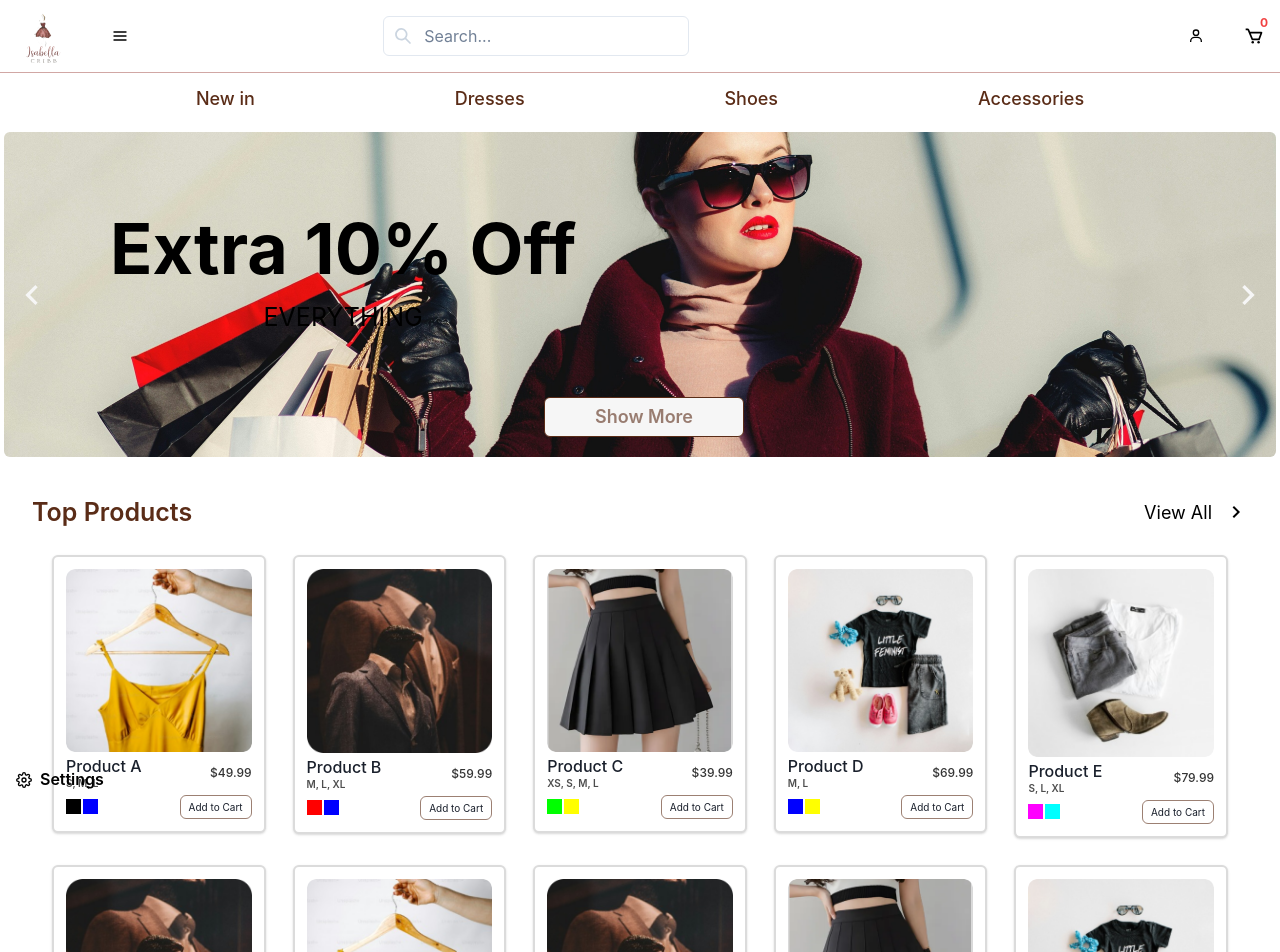
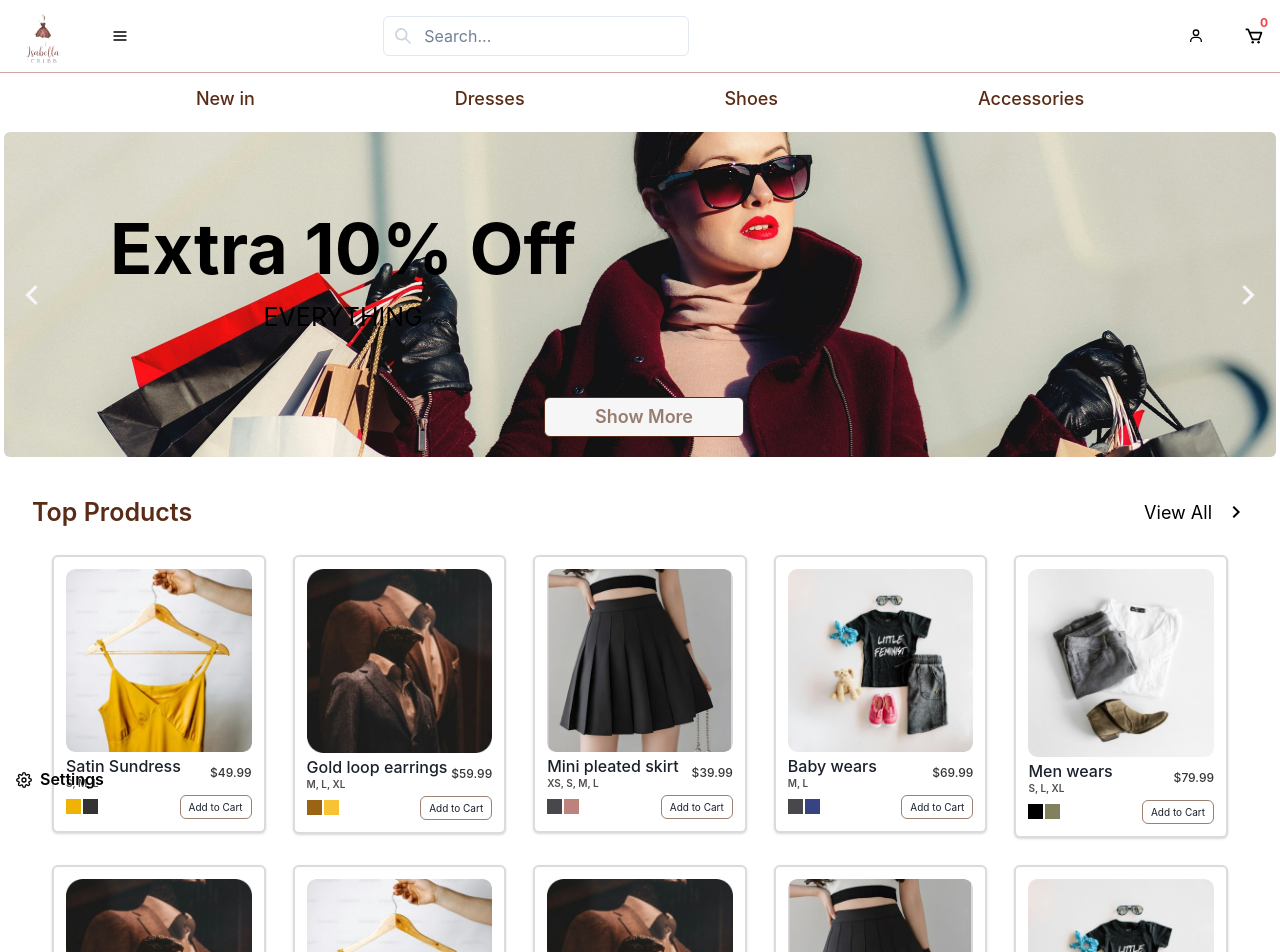
Before and after one commit to stephen-gift/shopping-cart, a Next.js app: page / in a window 1280 px wide. Shown: the top 952 px of the page. Built offline with nearby package versions, Linux system fonts and the light colour scheme.

Commit message:
update products data

```diff
--- a/src/data/products.ts
+++ b/src/data/products.ts
@@ -11,11 +11,12 @@ const sampleReviews: Review[] = [
 const products: Product[] = [
   {
     id: "1",
-    name: "Product A",
+    name: "Satin Sundress",
     description: "This is product A.",
     imagePath: "/images/Product1.png",
     availableSizes: ["S", "M", "L"],
-    colors: { primary: "#000000", secondary: "#0000FF" },
+    colors: { primary: "#F0B303", secondary: "#000000CC" },
+    colorName: "Yellow-Black",
     price: 49.99,
     brand: "Brand A",
     category: "Category A",
@@ -25,11 +26,12 @@ const products: Product[] = [
   },
   {
     id: "2",
-    name: "Product B",
+    name: "Gold loop earrings",
     description: "This is product B.",
     imagePath: "/images/Product6.png",
     availableSizes: ["M", "L", "XL"],
-    colors: { primary: "#FF0000", secondary: "#0000FF" },
+    colors: { primary: "#996515", secondary: "#F5B503CC" },
+    colorName: "Gold",
     price: 59.99,
     brand: "Brand B",
     category: "Category B",
@@ -39,11 +41,12 @@ const products: Product[] = [
   },
   {
     id: "3",
-    name: "Product C",
+    name: "Mini pleated skirt",
     description: "This is product C.",
     imagePath: "/images/Product3.png",
     availableSizes: ["XS", "S", "M", "L"],
-    colors: { primary: "#00FF00", secondary: "#FFFF00" },
+    colors: { primary: "#48474C", secondary: "#BE827D" },
+    colorName: "Gray-Pink",
     price: 39.99,
     brand: "Brand C",
     category: "Category C",
@@ -53,11 +56,12 @@ const products: Product[] = [
   },
   {
     id: "4",
-    name: "Product D",
+    name: "Baby wears",
     description: "This is product D.",
     imagePath: "/images/Product4.png",
     availableSizes: ["M", "L"],
-    colors: { primary: "#0000FF", secondary: "#FFFF00" },
+    colors: { primary: "#48474C", secondary: "#374382" },
+    colorName: "Gray-Blue",
     price: 69.99,
     brand: "Brand D",
     category: "Category A",
@@ -67,11 +71,12 @@ const products: Product[] = [
   },
   {
     id: "5",
-    name: "Product E",
+    name: "Men wears",
     description: "This is product E.",
     imagePath: "/images/Product5.png",
     availableSizes: ["S", "L", "XL"],
-    colors: { primary: "#FF00FF", secondary: "#00FFFF" },
+    colors: { primary: "#000000", secondary: "#83805E" },
+    colorName: "Black-Grey",
     price: 79.99,
     brand: "Brand E",
     category: "Category B",
@@ -81,11 +86,12 @@ const products: Product[] = [
   },
   {
     id: "6",
-    name: "Product F",
+    name: "Satin Sundress",
     description: "This is product F.",
     imagePath: "/images/Product6.png",
     availableSizes: ["S", "M", "XL"],
-    colors: { primary: "#FFFF00", secondary: "#FF0000" },
+    colors: { primary: "#F0B303", secondary: "#000000CC" },
+    colorName: "Yellow-Black",
     price: 54.99,
     brand: "Brand F",
     category: "Category C",
@@ -95,11 +101,12 @@ const products: Product[] = [
   },
   {
     id: "7",
-    name: "Product G",
+    name: "Gold loop earrings",
     description: "This is product G.",
     imagePath: "/images/Product1.png",
     availableSizes: ["XS", "S", "M"],
-    colors: { primary: "#00FFFF", secondary: "#000000" },
+    colors: { primary: "#996515", secondary: "#F5B503CC" },
+    colorName: "Gold",
     price: 44.99,
     brand: "Brand G",
     category: "Category A",
@@ -109,11 +116,12 @@ const products: Product[] = [
   },
   {
     id: "8",
-    name: "Product H",
+    name: "Mini pleated skirt",
     description: "This is product H.",
     imagePath: "/images/Product6.png",
     availableSizes: ["L", "XL"],
-    colors: { primary: "#FFA500", secondary: "#A52A2A" },
+    colors: { primary: "#48474C", secondary: "#BE827D" },
+    colorName: "Gray-Pink",
     price: 64.99,
     brand: "Brand H",
     category: "Category B",
@@ -123,11 +131,12 @@ const products: Product[] = [
   },
   {
     id: "9",
-    name: "Product I",
+    name: "Baby wears",
     description: "This is product I.",
     imagePath: "/images/Product3.png",
     availableSizes: ["S", "M", "L", "XL"],
-    colors: { primary: "#808080", secondary: "#800080" },
+    colors: { primary: "#48474C", secondary: "#374382" },
+    colorName: "Gray-Blue",
     price: 49.99,
     brand: "Brand I",
     category: "Category C",
@@ -137,11 +146,12 @@ const products: Product[] = [
   },
   {
     id: "10",
-    name: "Product J",
+    name: "Men wears",
     description: "This is product J.",
     imagePath: "/images/Product4.png",
     availableSizes: ["M", "L"],
-    colors: { primary: "#800080", secondary: "#FFA500" },
+    colors: { primary: "#000000", secondary: "#83805E" },
+    colorName: "Black-Grey",
     price: 59.99,
     brand: "Brand J",
     category: "Category A",
```
